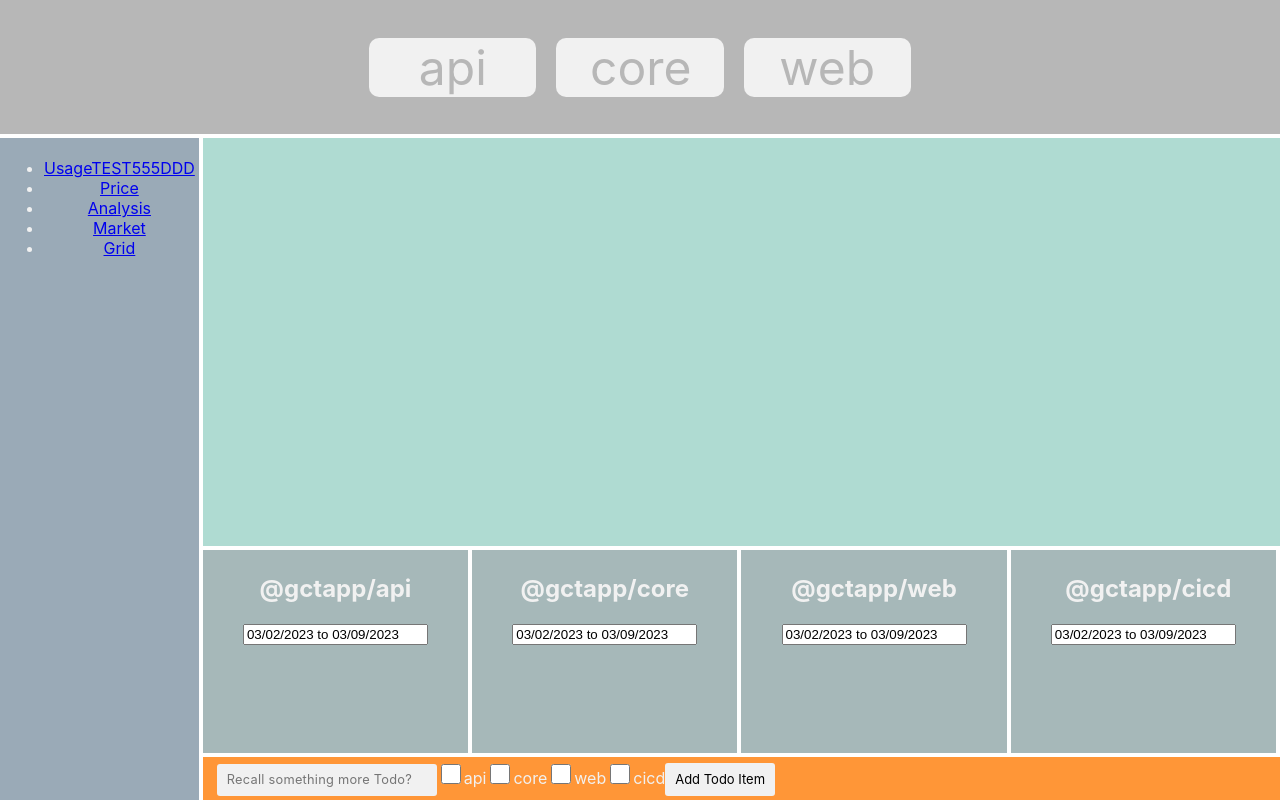
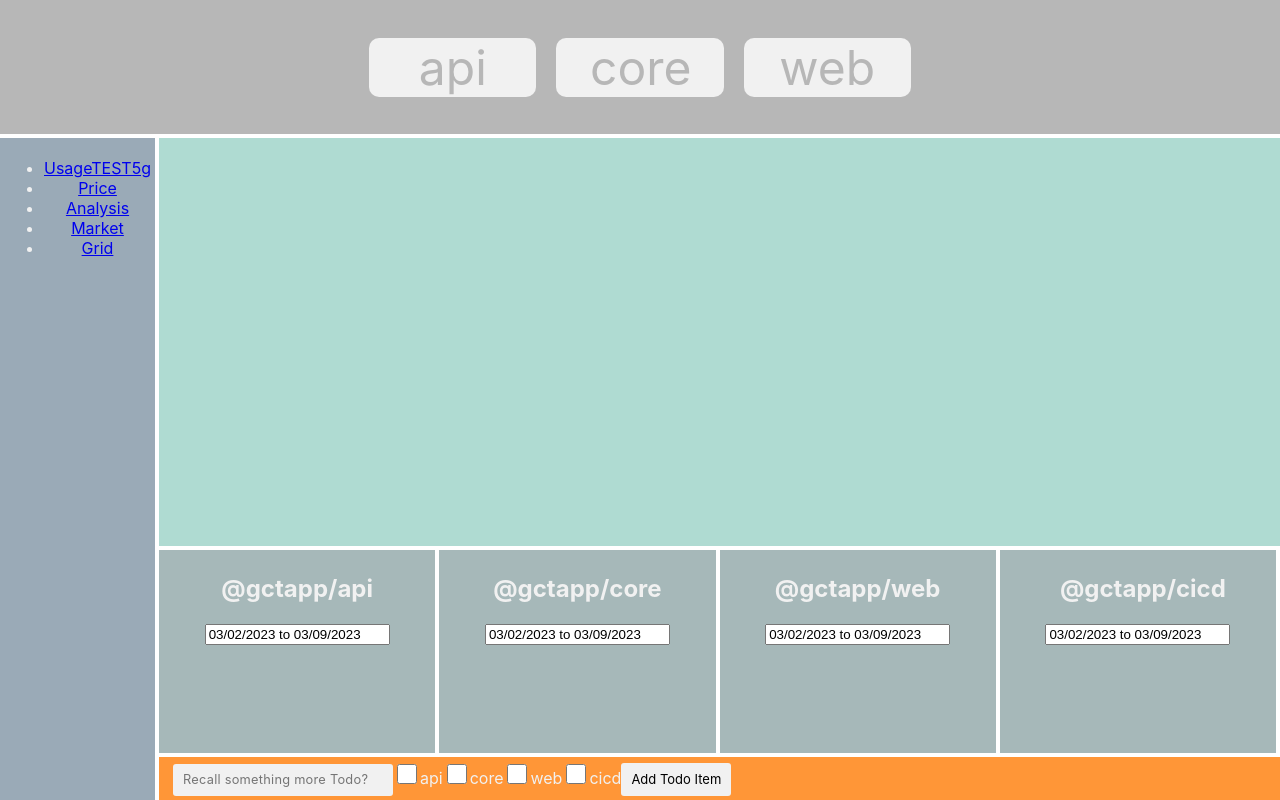
Before and after one commit to akrsmv/gcp-cicd-ts-app-playground, a React (Create React App) app in the folder packages/web/: page / in a window 1280 px wide. Built offline with nearby package versions, Linux system fonts and the light colour scheme.

Commit message:
fix cloudbuild

```diff
--- a/packages/web/src/components-layout/GctRoute.tsx
+++ b/packages/web/src/components-layout/GctRoute.tsx
@@ -15,7 +15,7 @@ export enum TOP_ROUTES {
 }
 
 const APP_ROUTE_MAPPINGS: Map<SIDE_ROUTES | TOP_ROUTES, string> = new Map([
-    [SIDE_ROUTES.ELECTRICITY_USAGE, "UsageTEST555DDD"],
+    [SIDE_ROUTES.ELECTRICITY_USAGE, "UsageTEST5g"],
     [SIDE_ROUTES.ELECTRICITY_PRICE, "Price"],
     [SIDE_ROUTES.EL_USAGE_ANALYSIS, "Analysis"],
     [SIDE_ROUTES.TEST_TV_ADVANCED, "Market"],
```
